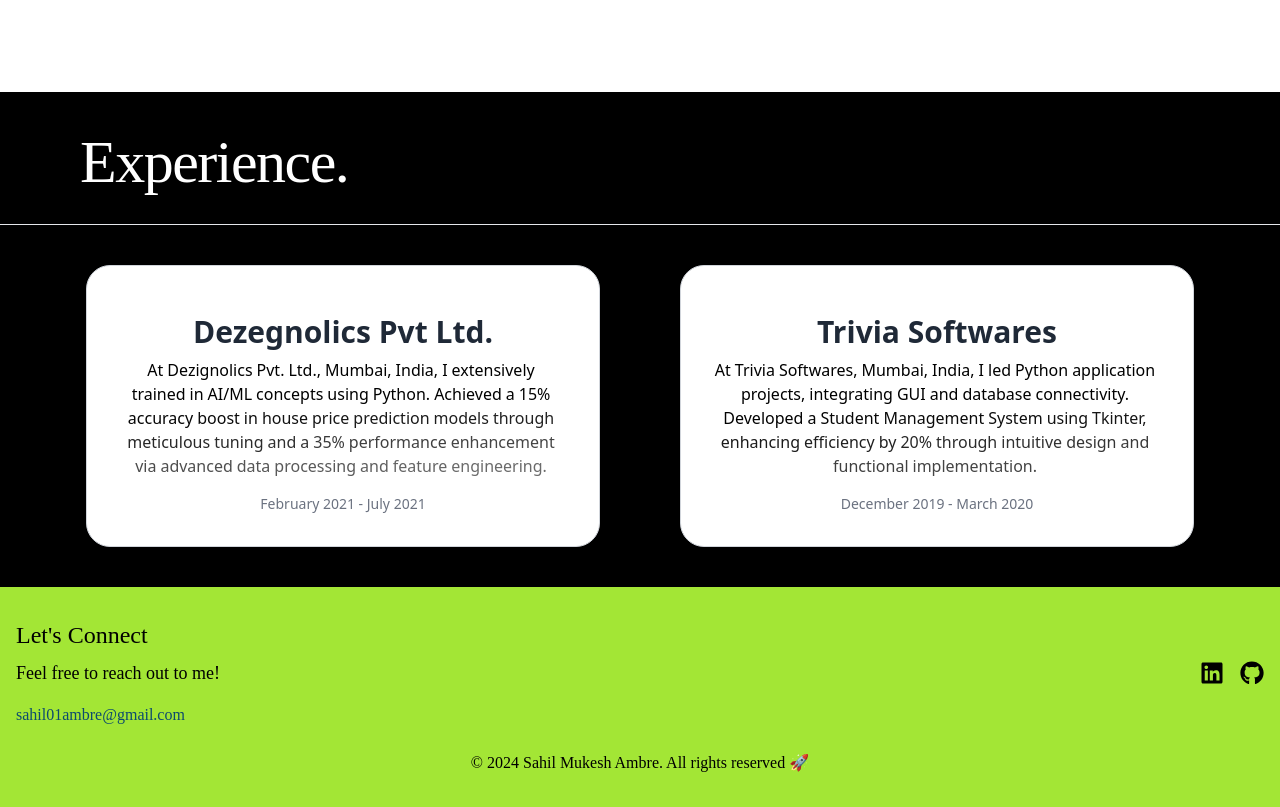
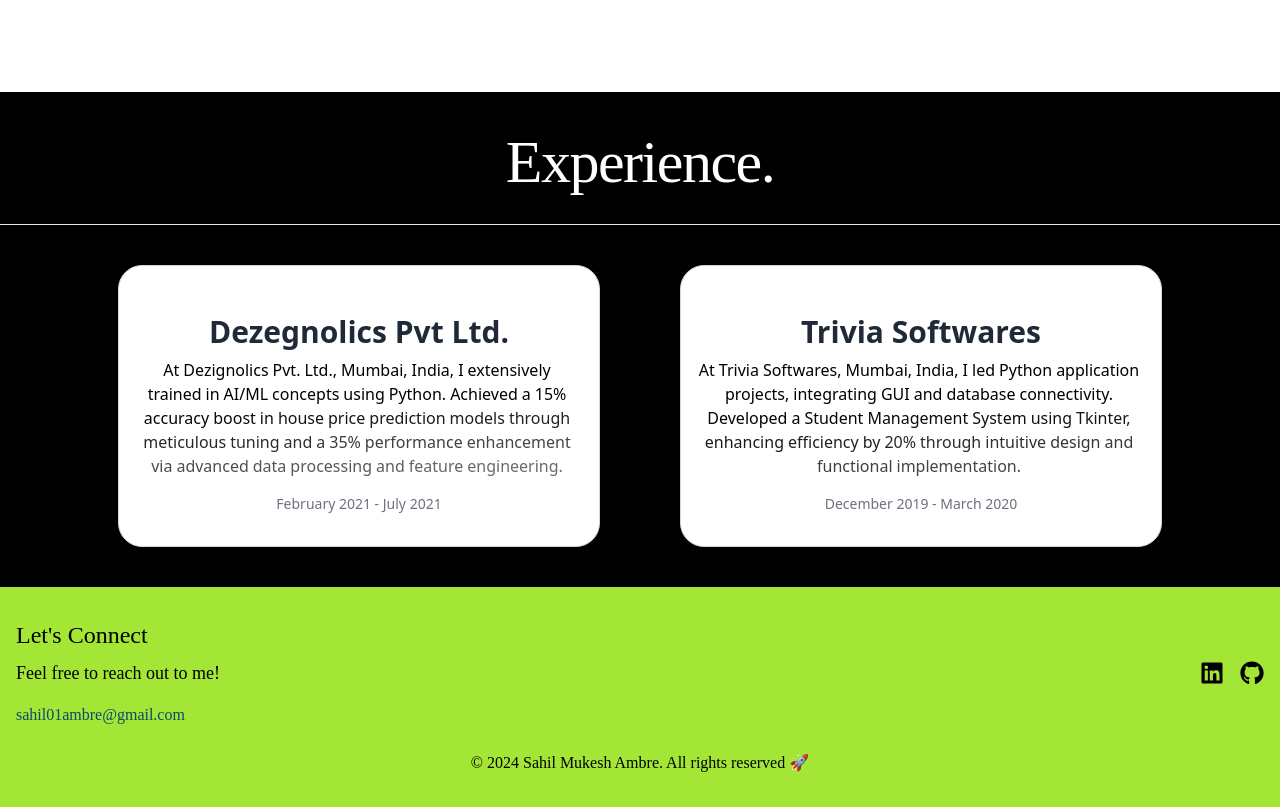
Before and after one commit to sahilambre/designerPortfolio, a React (Vite) app: page / in a window 1280 px wide. Shown: the part 3580-4387 px from the top of the page. Built offline with nearby package versions, Linux system fonts and the light colour scheme.

Commit message:
fix cards padding for sm screens

```diff
--- a/src/components/Experience.jsx
+++ b/src/components/Experience.jsx
@@ -59,7 +59,7 @@ const Experience = () => {
     <div className="w-full min-h-[60vh] flex flex-col items-center bg-black pt-10">
       <div className="w-full px-5 lg:px-20 border-b-[0.5px] pb-8">
         <motion.h1
-          className="text-white text-4xl lg:text-6xl font-['Poppins'] tracking-tight"
+          className="text-white text-4xl lg:text-6xl font-['Poppins'] tracking-tight flex justify-center"
           initial={{ opacity: 0, y: 20 }}
           animate={{ opacity: 1, y: 0 }}
           whileHover={{
@@ -79,9 +79,9 @@ const Experience = () => {
           Experience.
         </motion.h1>
       </div>
-      <div className="w-full flex flex-col lg:flex-row justify-center items-center py-10 space-y-10 lg:space-y-0 lg:space-x-20 ">
+      <div className="w-full flex flex-col lg:flex-row justify-center items-center px-8 py-10 space-y-10 lg:space-y-0 lg:space-x-20">
         <motion.div
-          className="flex flex-col items-center text-center border border-gray-300 rounded-3xl p-8 bg-white shadow-lg hover:shadow-2xl transform transition-all duration-300 ease-in-out "
+          className="flex flex-col items-center text-center border border-gray-300 rounded-3xl p-8 bg-white shadow-lg hover:shadow-2xl transform transition-all duration-300 ease-in-out px-4"
           initial="hidden"
           whileInView="visible"
           variants={cardVariants}
@@ -115,7 +115,7 @@ const Experience = () => {
           </motion.p>
         </motion.div>
         <motion.div
-          className="flex flex-col items-center text-center border border-gray-300 rounded-3xl p-8 bg-white shadow-lg hover:shadow-2xl transform transition-all duration-300 ease-in-out"
+          className="flex flex-col items-center text-center border border-gray-300 rounded-3xl p-8 bg-white shadow-lg hover:shadow-2xl transform transition-all duration-300 ease-in-out sm:px-4"
           initial="hidden"
           whileInView="visible"
           variants={cardVariants}
```
